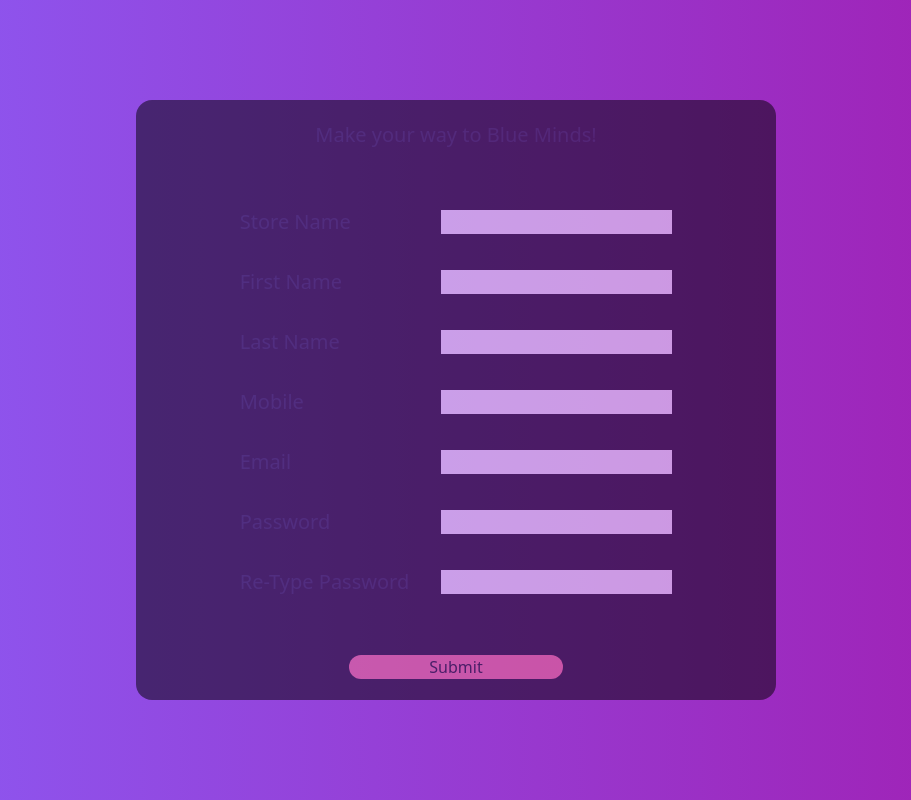
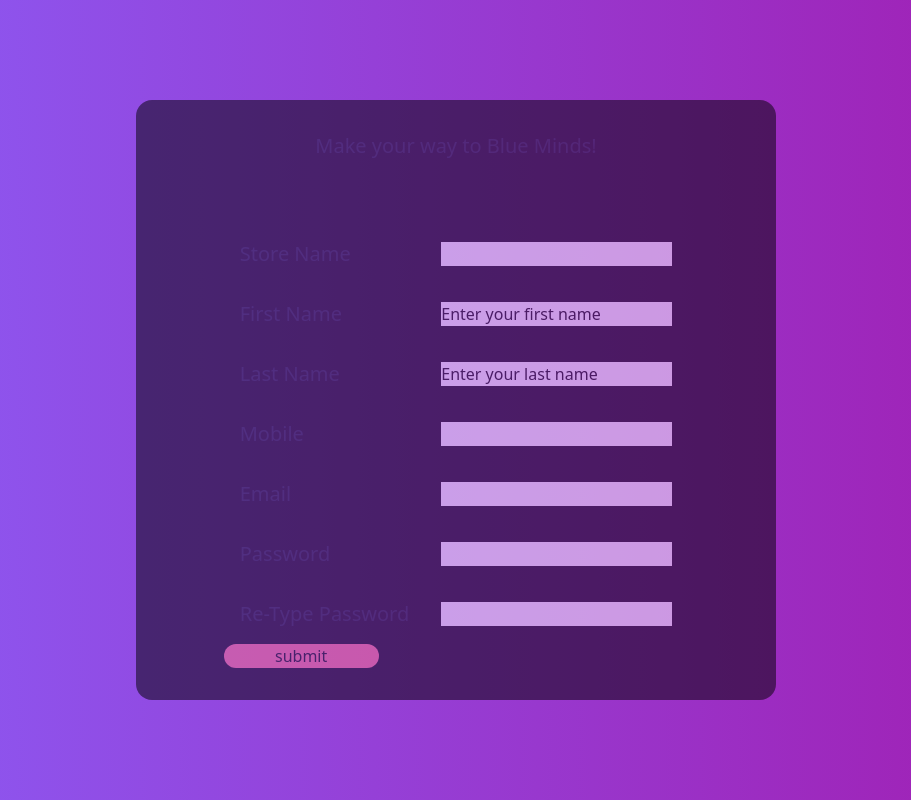
Before and after one commit to msuriya2001/Angular-Agency-, an Angular app: page /SignUp in a window 1280 px wide. Shown: the whole page, without its empty margins (184-1095 px from the left). Built offline with nearby package versions, Linux system fonts and the light colour scheme.

Commit message:
made a working registration form

```diff
--- a/src/app/app.module.ts
+++ b/src/app/app.module.ts
@@ -6,6 +6,7 @@
 import { LoginComponent } from './login/login.component';
 import { SignUPComponent } from './sign-up/sign-up.component';
 import { HomeLandingComponent } from './home-landing/home-landing.component';
+import { ReactiveFormsModule,FormsModule } from '@angular/forms';
 
 @NgModule({
   declarations: [
@@ -16,7 +17,9 @@
   ],
   imports: [
     BrowserModule,
-    AppRoutingModule
+    AppRoutingModule,
+    ReactiveFormsModule,
+    FormsModule
   ],
   providers: [
     provideClientHydration()
--- a/src/app/sign-up/sign-up.component.html
+++ b/src/app/sign-up/sign-up.component.html
@@ -8,7 +8,13 @@
         </div>
 
 
+        <form [formGroup]="registerForm" (ngSubmit)="OnRegistrationSubmit()">
+
+
         <table class="table-fixed">
+            <tbody>
+
+
             <tr>
                 <td class="p-4">
                     <label class="my-auto text-xl text-gray-900 dark:text-white">Store Name</label>
@@ -18,7 +24,7 @@
 
                 <td class="p-4">
 
-                    <input type="text">
+                    <input type="text" formControlName="StoreName">
                 </td>
             </tr>
 
@@ -31,7 +37,7 @@
 
                 <td class="p-4">
 
-                    <input type="text">
+                    <input type="text" formControlName="FirstName">
                 </td>
 
             </tr>
@@ -44,7 +50,7 @@
 
                 <td class="p-4">
 
-                    <input type="text">
+                    <input type="text" formControlName="LastName">
                 </td>
 
             </tr>
@@ -59,7 +65,7 @@
 
                 <td class="p-4">
 
-                    <input type="text">
+                    <input type="text" formControlName="Mobile">
                 </td>
 
             </tr>
@@ -72,7 +78,7 @@
 
                 <td class="p-4">
 
-                    <input type="text">
+                    <input type="text" formControlName="Email">
                 </td>
 
             </tr>
@@ -85,7 +91,7 @@
 
                 <td class="p-4">
 
-                    <input type="password">
+                    <input type="password" formControlName="Password">
                 </td>
 
             </tr>
@@ -98,24 +104,25 @@
 
                 <td class="p-4">
 
-                    <input type="password">
+                    <input type="password" formContolName="ReTypePassword">
                 </td>
 
             </tr>
 
+        </tbody>
+
+
+        </table>
 
 
 
 
-
-
-
-        </table>
-
         <div class="w-1/3">
-            <button class=" w-full rounded-2xl bg-rose-400">Submit</button>
+            <input type="submit" class=" w-full rounded-2xl bg-rose-400" value="submit">
 
         </div>
+
+    </form>
 
 
 
--- a/src/app/sign-up/sign-up.component.ts
+++ b/src/app/sign-up/sign-up.component.ts
@@ -1,10 +1,44 @@
-import { Component } from '@angular/core';
+import { Component, OnInit } from '@angular/core';
+import { Validators } from '@angular/forms';
+import { FormControl } from '@angular/forms';
+import { FormGroup } from '@angular/forms';
+import { Validator } from '@angular/forms';
+import { FormsModule } from '@angular/forms';
+
 
 @Component({
   selector: 'app-sign-up',
   templateUrl: './sign-up.component.html',
   styleUrl: './sign-up.component.css'
 })
-export class SignUPComponent {
+export class SignUPComponent implements OnInit {
 
-}
+  // This code is for submitting the registration of new user
+
+  registerForm : FormGroup ;
+
+  ngOnInit(): void {
+
+
+    this.registerForm = new FormGroup({
+        StoreName:new FormControl(null, [Validators.required]),
+        FirstName:new FormControl("Enter your first name", [Validators.required]), // validators to be added ------
+        LastName:new FormControl("Enter your last name", [Validators.required]),
+        Mobile:new FormControl(null, [Validators.max(10), Validators.required]),
+        Email:new FormControl(null, [Validators.required, Validators.email]),
+        Password:new FormControl(null,[Validators.required]),
+        ReTypePassword:new FormControl(null, [Validators.required])
+
+    });
+
+
+
+
+    }
+
+    OnRegistrationSubmit(){
+
+      console.log(this.registerForm);
+    }
+
+  }
--- a/tsconfig.json
+++ b/tsconfig.json
@@ -4,7 +4,7 @@
   "compilerOptions": {
     "outDir": "./dist/out-tsc",
     "forceConsistentCasingInFileNames": true,
-    "strict": true,
+    "strict": false,
     "noImplicitOverride": true,
     "noPropertyAccessFromIndexSignature": true,
     "noImplicitReturns": true,
```
Also changed, not shown: 1 other file (tests, documents, lock files or other folders).
